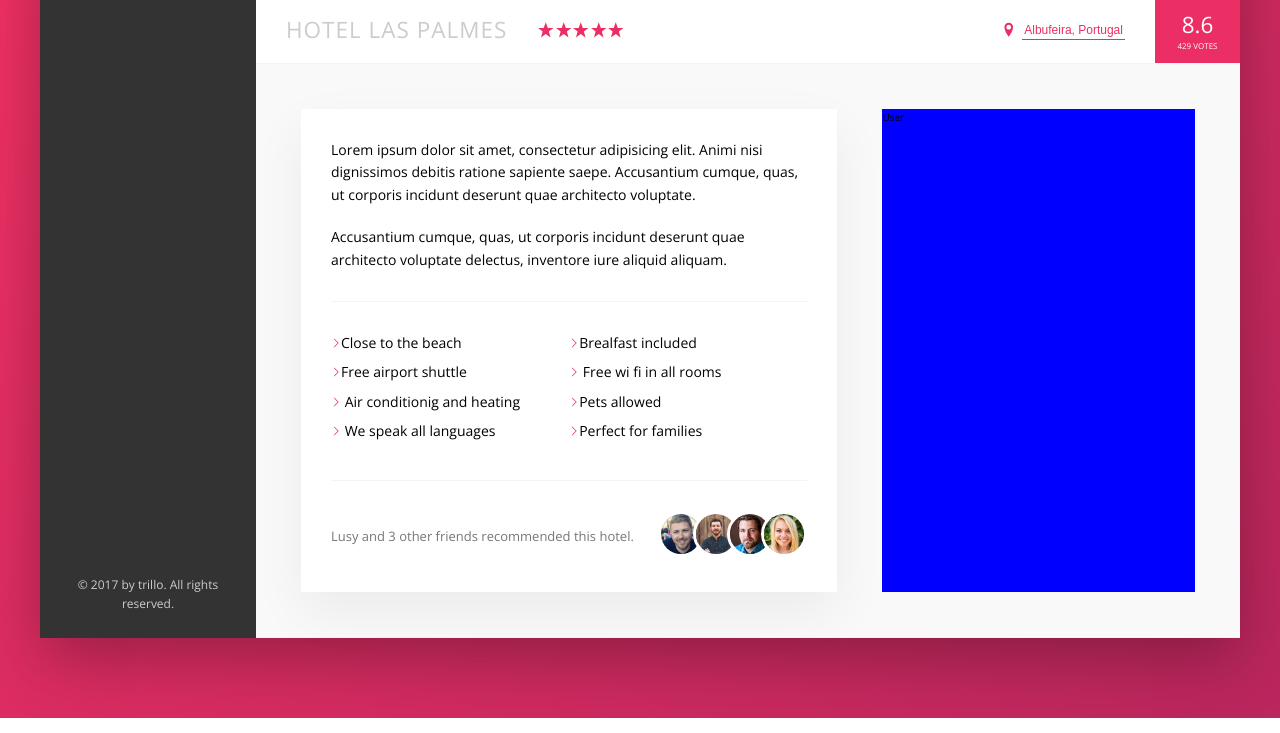
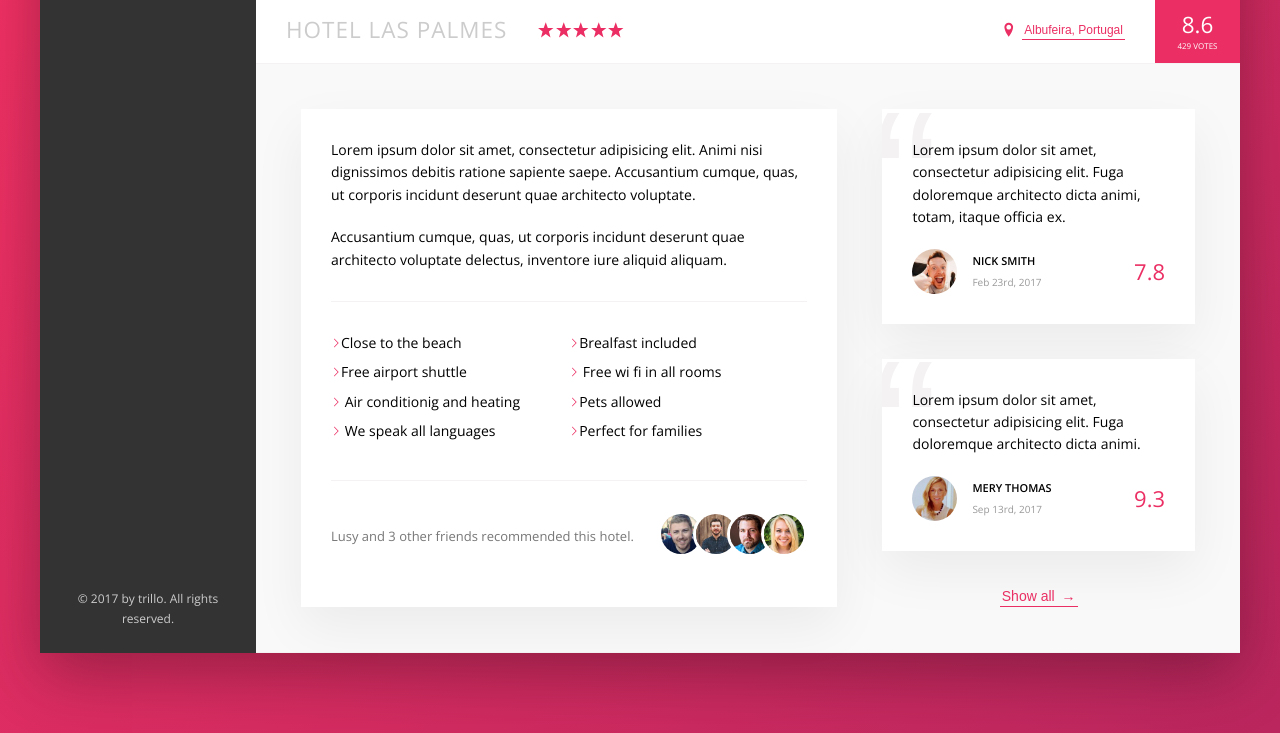
Before and after one commit to sanjaCukaric/Trillo, a website: page index.html in a window 1280 px wide. Shown: the part 538-1271 px from the top of the page. Drawn offline with nearby package versions, Linux system fonts and the light colour scheme.

Commit message:
User reviews finished

```diff
--- a/index.html
+++ b/index.html
@@ -232,7 +232,58 @@
 								</div>
 							</div>
 						</div>
-						<div class="user-reviews">User</div>
+						<div class="user-reviews">
+							<figure class="review">
+								<blockquote class="review__text">
+									Lorem ipsum dolor sit amet, consectetur
+									adipisicing elit. Fuga doloremque architecto
+									dicta animi, totam, itaque officia ex.
+								</blockquote>
+								<figcaption class="review__user">
+									<img
+										src="img/user-1.jpg"
+										alt="User 1"
+										class="review__photo"
+									/>
+									<div class="review__user-box">
+										<p class="review__user-name">
+											Nick Smith
+										</p>
+										<p class="review__user-date">
+											Feb 23rd, 2017
+										</p>
+									</div>
+									<div class="review__rating">7.8</div>
+								</figcaption>
+							</figure>
+							<figure class="review">
+								<blockquote class="review__text">
+									Lorem ipsum dolor sit amet, consectetur
+									adipisicing elit. Fuga doloremque architecto
+									dicta animi.
+								</blockquote>
+								<figcaption class="review__user">
+									<img
+										src="img/user-2.jpg"
+										alt="User 2"
+										class="review__photo"
+									/>
+									<div class="review__user-box">
+										<p class="review__user-name">
+											Mery Thomas
+										</p>
+										<p class="review__user-date">
+											Sep 13rd, 2017
+										</p>
+									</div>
+									<div class="review__rating">9.3</div>
+								</figcaption>
+							</figure>
+							<button class="btn-inline">
+								Show all
+								<span>&rarr;</span>
+							</button>
+						</div>
 					</div>
 				</main>
 			</div>
--- a/sass/_components.scss
+++ b/sass/_components.scss
@@ -260,8 +260,17 @@
 	cursor: pointer;
 	transition: all 0.2s;
 
+	span {
+		margin-left: 3px;
+		transition: margin-left 0.2s;
+	}
+
 	&:hover {
 		color: var(--color-grey-dark-1);
+
+		span {
+			margin-left: 8px;
+		}
 	}
 
 	&:focus {
@@ -354,3 +363,66 @@
 		}
 	}
 }
+
+//reviews
+
+.review {
+	background-color: white;
+	box-shadow: var(--shadow-light);
+	padding: 3rem;
+	margin-bottom: 3.5rem;
+	position: relative;
+	overflow: hidden;
+
+	&__text {
+		margin-bottom: 2rem;
+		z-index: 10;
+		position: relative;
+	}
+
+	&__user {
+		display: flex;
+		align-items: center;
+	}
+
+	&__photo {
+		height: 4.5rem;
+		width: 4.5rem;
+		border-radius: 100px;
+		margin-right: 1.5rem;
+	}
+
+	&__user-box {
+	}
+
+	&__user-name {
+		text-transform: uppercase;
+		font-weight: 600;
+		font-size: 1.1rem;
+		margin-bottom: 0.4rem;
+	}
+
+	&__user-date {
+		font-size: 1rem;
+		color: var(--color-grey-dark-3);
+	}
+
+	&__rating {
+		color: var(--color-primary);
+		font-size: 2.2rem;
+		margin-left: auto;
+		font-weight: 300;
+	}
+
+	&::before {
+		content: '\201C';
+		position: absolute;
+		top: -2.75rem;
+		left: -1rem;
+		font-size: 20rem;
+		color: var(--color-grey-light-2);
+		font-family: sans-serif;
+		line-height: 1;
+		z-index: 1;
+	}
+}
--- a/sass/_layout.scss
+++ b/sass/_layout.scss
@@ -34,6 +34,7 @@
 }
 
 .detail {
+	font-size: 1.4rem;
 	display: flex;
 	padding: 4.5rem;
 	background-color: var(--color-grey-light-1);
@@ -47,10 +48,11 @@
 	background-color: #fff;
 	box-shadow: var(--shadow-light);
 	padding: 3rem;
-	font-size: 1.4rem;
 }
 
 .user-reviews {
-	background-color: blue;
 	flex: 1;
+	display: flex;
+	flex-direction: column;
+	align-items: center;
 }
```
Also changed, not shown: css/style.css.
